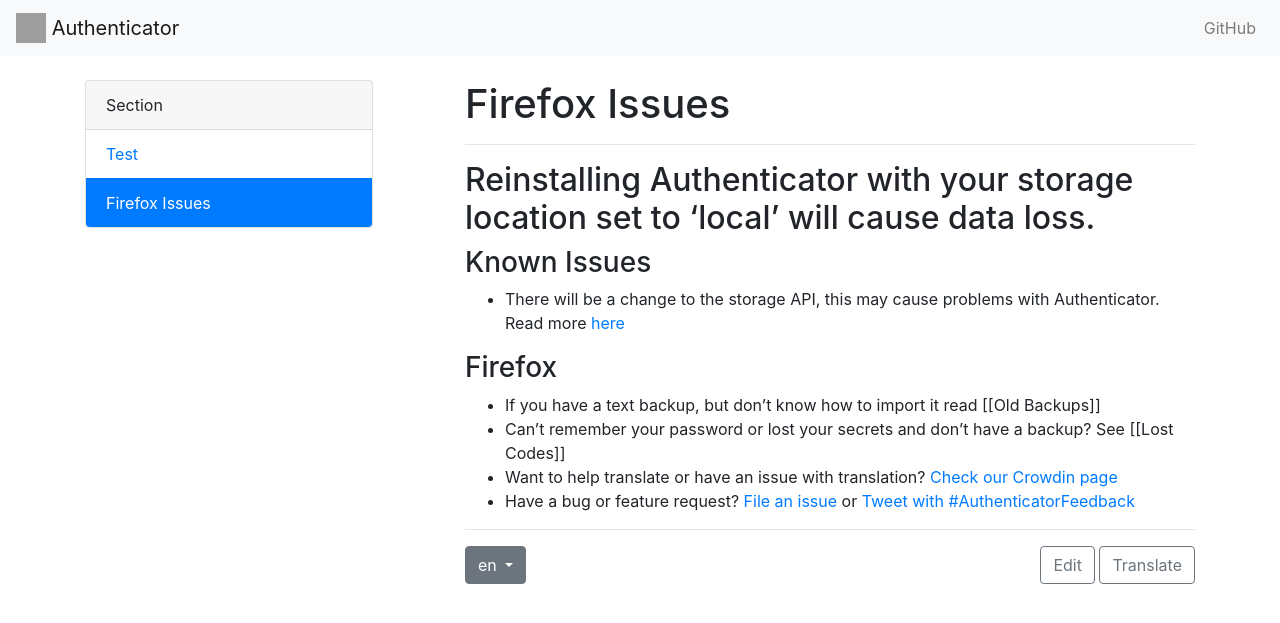
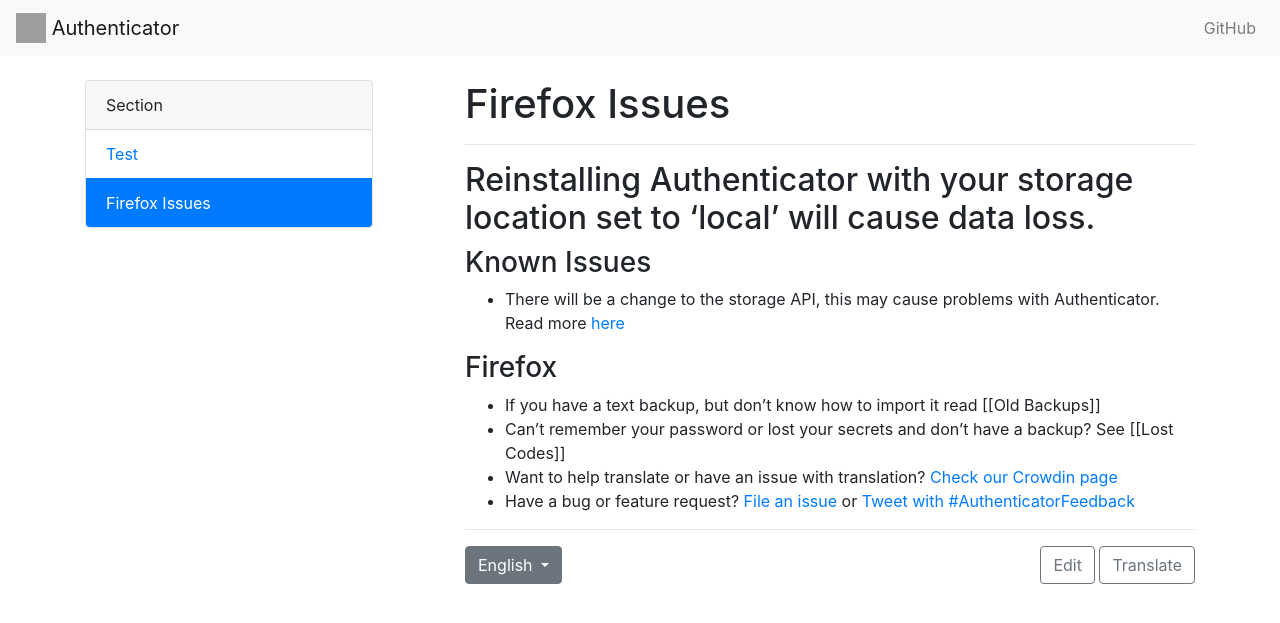
Before and after one commit to Authenticator-Extension/authenticator.cc, a Jekyll site: the page built from docs/en/firefox-issues.md, in a window 1280 px wide. Shown: the top 623 px of the page. Built offline with Jekyll 4.4.1, drawn with Linux system fonts in a browser that asks for light colours; our own code applies the rules of GitHub Pages for plain Markdown files; grey boxes are pictures that could not be loaded.

Commit message:
lang codes to full lang name + seo improvement

```diff
--- a/_data/languages.yml
+++ b/_data/languages.yml
@@ -1 +1,2 @@
 en: English
+es: Spanish
--- a/_layouts/default.html
+++ b/_layouts/default.html
@@ -4,6 +4,12 @@
 <head>
     <meta charset="utf-8">
     <meta name="viewport" content="width=device-width, initial-scale=1, shrink-to-fit=no">
+    {% assign pages=site.pages | where:"stub", page.stub | sort: 'lang' %}
+    {% if pages.size > 1 %}
+    {% for item in pages %}
+    <link rel="alternate" hreflang="{{item.lang}}" href="{{ site.base-url }}{{ item.url }}" />
+    {% endfor %}
+    {% endif %}
     {% seo %}
     <!-- Bootstrap CSS -->
     <link rel="stylesheet" href="https://stackpath.bootstrapcdn.com/bootstrap/4.3.1/css/bootstrap.min.css"
@@ -60,11 +66,11 @@
                 <div class="dropdown d-inline">
                     <button class="btn btn-secondary dropdown-toggle" type="button" id="dropdownMenuButton"
                         data-toggle="dropdown" aria-haspopup="true" aria-expanded="false">
-                        {{ page.lang }}
+                        {{ site.data.languages[page.lang] }}
                     </button>
                     <div class="dropdown-menu" aria-labelledby="dropdownMenuLink">
                         {% for item in pages %}
-                        <a href="{{ site.base-url }}{{ item.url }}" class="dropdown-item">{{ item.lang }}</a>
+                        <a href="{{ site.base-url }}{{ item.url }}" class="dropdown-item">{{ site.data.languages[item.lang] }}</a>
                         {% endfor %}
                     </div>
                 </div>
```
